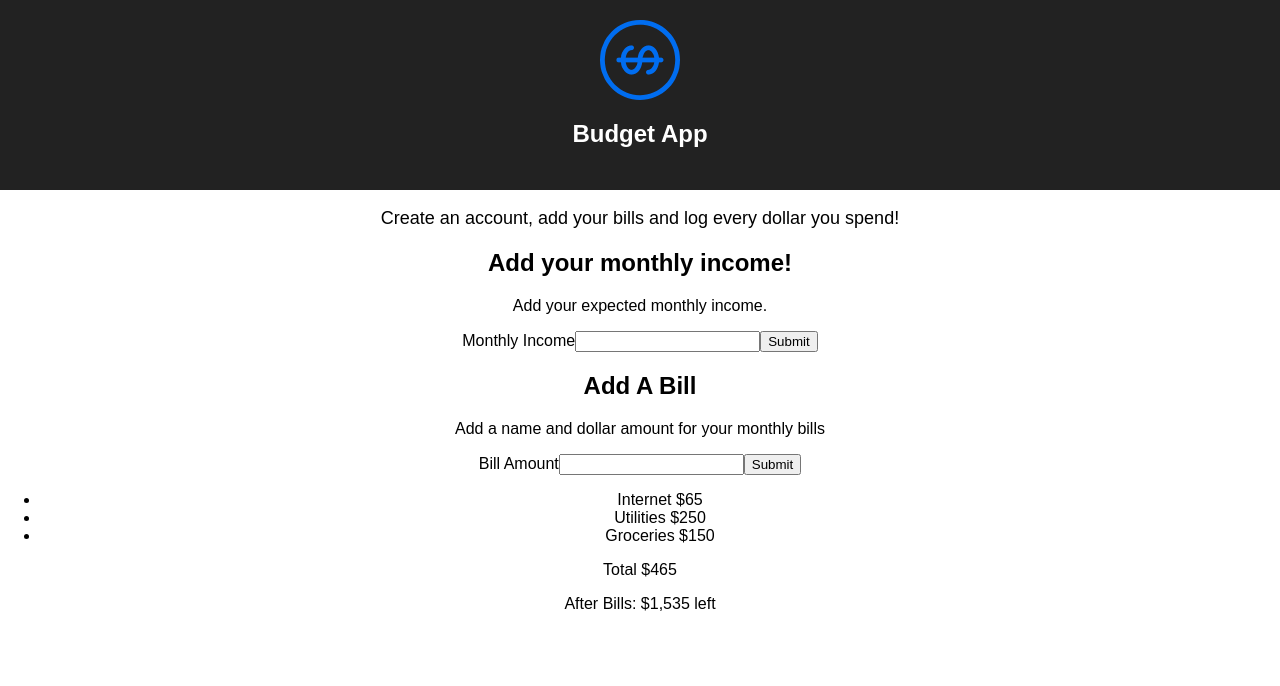
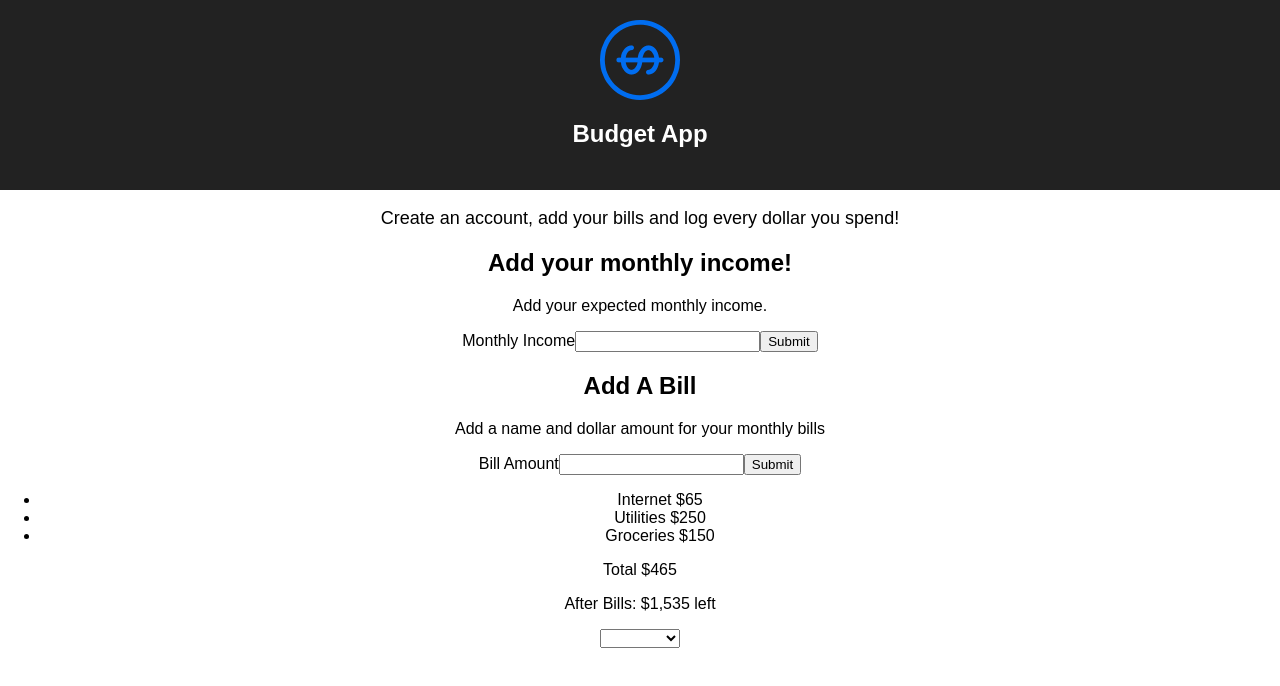
Before and after one commit to thinkful-ei18/adrian-budget-app, a React (Create React App) app: page / in a window 1280 px wide. Shown: the top 686 px of the page. Built offline with nearby package versions, Linux system fonts and the light colour scheme.

Commit message:
import BillsCheckbox

```diff
--- a/src/App.js
+++ b/src/App.js
@@ -3,6 +3,7 @@ import logo from './dollar.svg';
 import './App.css';
 import Income from './components/income';
 import BillsList from './components/bills-list';
+import BillsCheckbox from './components/bills-checkbox';
 
 class App extends Component {
   render() {
@@ -17,6 +18,7 @@ class App extends Component {
         </p>
         <Income/>
         <BillsList />
+        <BillsCheckbox />
       </div>
     );
   }
```
